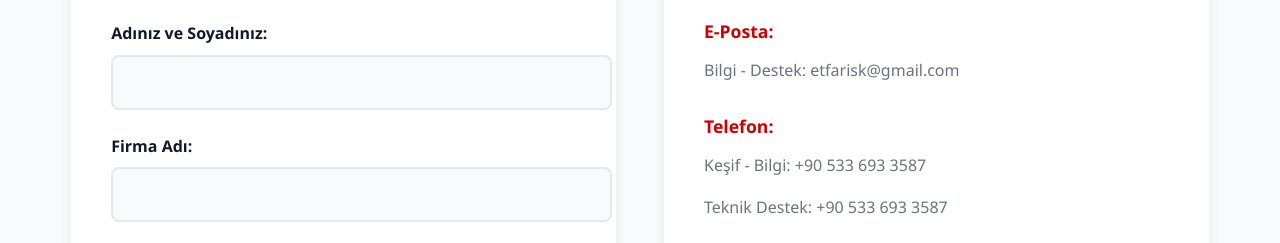
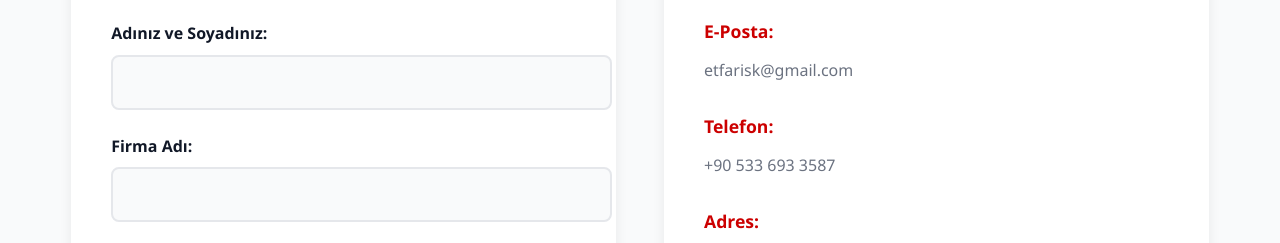
Before and after one commit to primologist/etfarisk, a plain HTML site: page etfarisk/iletisim.html in a window 1280 px wide. Shown: the part 492-735 px from the top of the page. Drawn offline with Linux system fonts and the light colour scheme.

Commit message:
Add files via upload

```diff
--- a/etfarisk/iletisim.html
+++ b/etfarisk/iletisim.html
@@ -71,13 +71,12 @@
           <h3>Doğrudan İletişim</h3>
           <div class="info-group">
             <h4>E-Posta:</h4>
-            <p>Bilgi - Destek: etfarisk@gmail.com</p>
+            <p>etfarisk@gmail.com</p>
           </div>
 
           <div class="info-group">
             <h4>Telefon:</h4>
-            <p>Keşif - Bilgi: +90 533 693 3587</p>
-            <p>Teknik Destek: +90 533 693 3587</p>
+            <p>+90 533 693 3587</p>
           </div>
 
           <div class="info-group">
```
